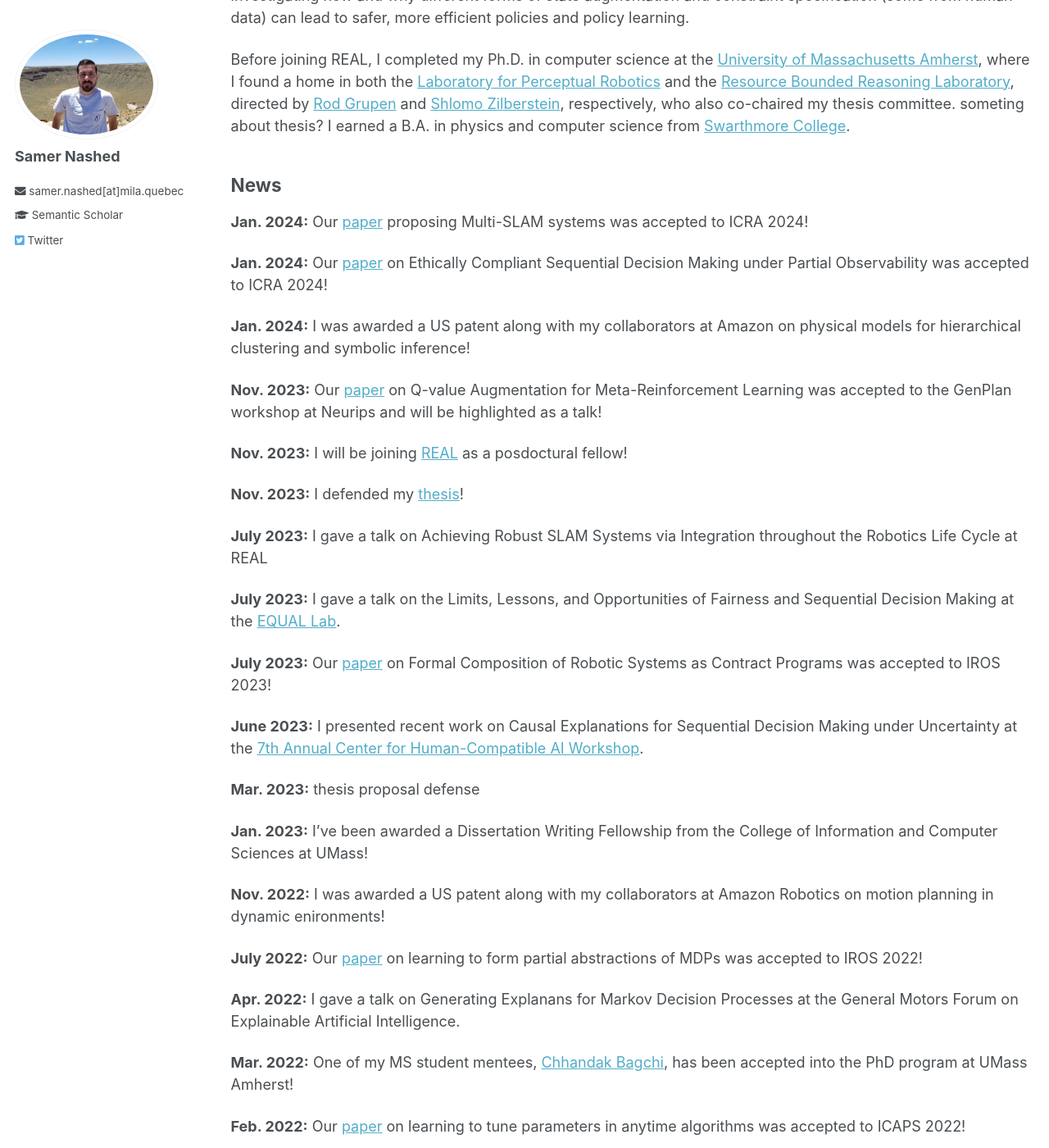
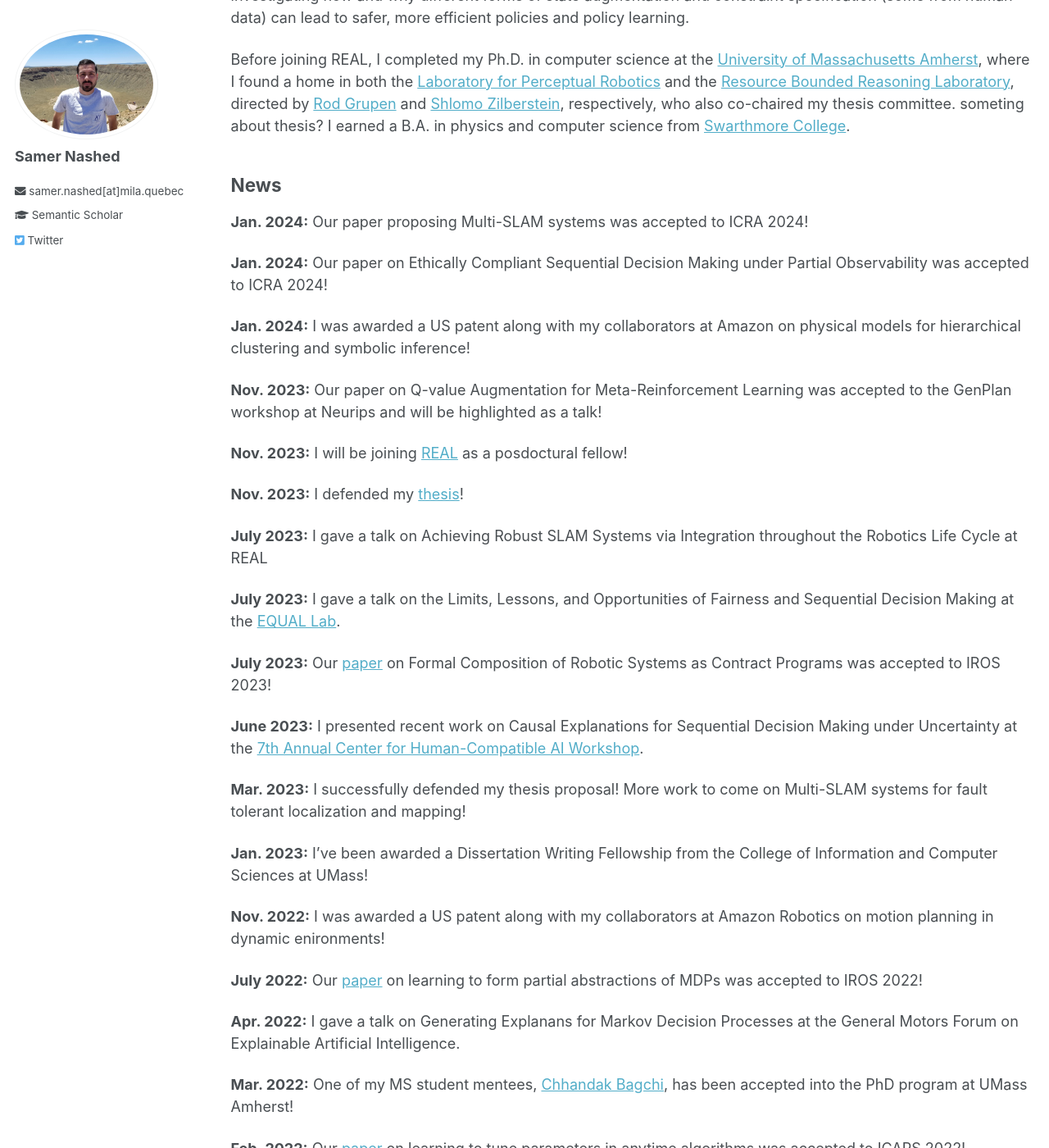
Before and after one commit to SamerNashed/samernashed.github.io, a Jekyll site: the page built from _pages/about.md, in a window 1280 px wide and 1400 px high, scrolled down 399 px. Shown: the whole window at 82% size. Built offline with Jekyll 4.4.1, drawn with Linux system fonts in a browser that asks for light colours; part of the change alters nothing that is shown; some of the changed text lies outside the part shown.

Commit message:
Update about.md

```diff
--- a/_pages/about.md
+++ b/_pages/about.md
@@ -14,17 +14,17 @@ Before joining REAL, I completed my Ph.D. in computer science at the [University
 
 ## News
 
-**Jan. 2024:** Our [paper]() proposing Multi-SLAM systems was accepted to ICRA 2024!
+**Jan. 2024:** Our paper proposing Multi-SLAM systems was accepted to ICRA 2024!
 
-**Jan. 2024:** Our [paper]() on Ethically Compliant Sequential Decision Making under Partial Observability was accepted to ICRA 2024!
+**Jan. 2024:** Our paper on Ethically Compliant Sequential Decision Making under Partial Observability was accepted to ICRA 2024!
 
 **Jan. 2024:** I was awarded a US patent along with my collaborators at Amazon on physical models for hierarchical clustering and symbolic inference!
 
-**Nov. 2023:** Our [paper]() on Q-value Augmentation for Meta-Reinforcement Learning was accepted to the GenPlan workshop at Neurips and will be highlighted as a talk!
+**Nov. 2023:** Our paper on Q-value Augmentation for Meta-Reinforcement Learning was accepted to the GenPlan workshop at Neurips and will be highlighted as a talk!
 
 **Nov. 2023:** I will be joining [REAL](https://montrealrobotics.ca/) as a posdoctural fellow!
 
-**Nov. 2023:** I defended my [thesis]()!
+**Nov. 2023:** I defended my [thesis](https://samernashed.github.io/files/SamerNashedThesis.pdf)!
 
 **July 2023:** I gave a talk on Achieving Robust SLAM Systems via Integration throughout the Robotics Life Cycle at REAL
 
@@ -34,7 +34,7 @@ Before joining REAL, I completed my Ph.D. in computer science at the [University
 
 **June 2023:** I presented recent work on Causal Explanations for Sequential Decision Making under Uncertainty at the [7th Annual Center for Human-Compatible AI Workshop](https://humancompatible.ai/news/2023/06/20/seven-annual-chai-workshop/#:~:text=From%20the%2016th%20to%20the,during%20the%203%20day%20event.).
 
-**Mar. 2023:** thesis proposal defense
+**Mar. 2023:** I successfully defended my thesis proposal! More work to come on Multi-SLAM systems for fault tolerant localization and mapping!
 
 **Jan. 2023:** I've been awarded a Dissertation Writing Fellowship from the College of Information and Computer Sciences at UMass!
 
@@ -66,7 +66,7 @@ Before joining REAL, I completed my Ph.D. in computer science at the [University
 
 **Dec. 2020:** Our [paper](https://samernashed.github.io/files/AAAI2021_ECAS.pdf) on Ethically Compliant Sequential Decision Making was accepted to AAAI 2021!
 
-**Nov. 2020:** My [survey](https://samernashed.github.io/files/) on loop closure detection and its potential as a good task for evaluating intelligent agents was accepted to the Workshop on Machine Learning Retrospectives, Surveys & Meta-Analyses at NeurIPS 2020!
+**Nov. 2020:** My [survey](https://samernashed.github.io/files/NeurIPS_2020_WS.pdf) on loop closure detection and its potential as a good task for evaluating intelligent agents was accepted to the Workshop on Machine Learning Retrospectives, Surveys & Meta-Analyses at NeurIPS 2020!
 
 **July 2020:** My [paper](https://samernashed.github.io/files/IROS2020_L2V.pdf) on learning embedded representations for efficient storage and query support for robotic perception data was accepted to IROS 2020!
 
@@ -88,6 +88,7 @@ Before joining REAL, I completed my Ph.D. in computer science at the [University
 
 **Feb. 2017:** I'll be headed to Sunnyvale California this summer to work at [Nissan Research Center](https://natcsv.com/) on their autonomous vehicle program!
 
+**July 2016**: Our [paper](https://samernashed.github.io/files/IROS2016_LTVM.pdf) on long-term vector mapping was accepted to IROS 2016!
 
 <!--expmdp aamas / ws-->
 
@@ -100,5 +101,4 @@ Before joining REAL, I completed my Ph.D. in computer science at the [University
 <!--minutebots tdp 2018-->
 <!--minutebots tdp 2017-->
 
-<!--ltvm-->
 <!--ltvm ijcai-->
```
